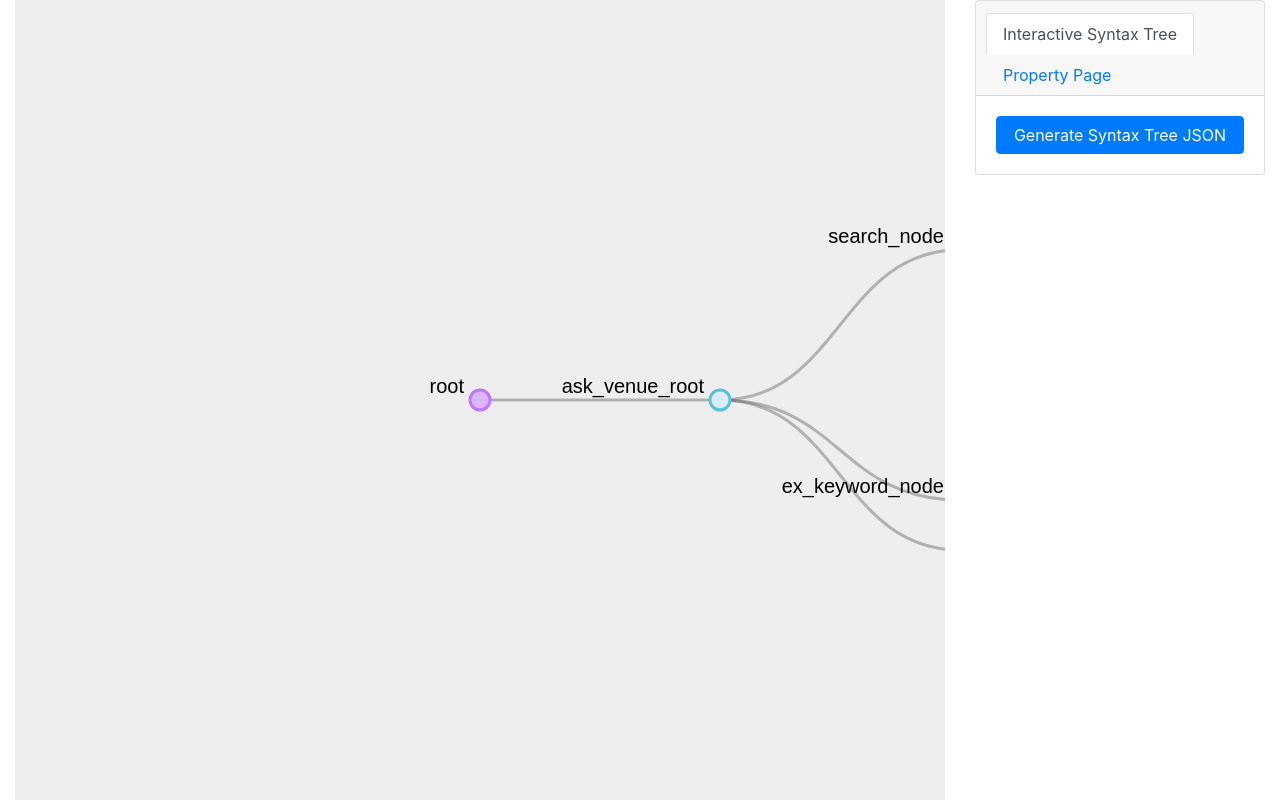
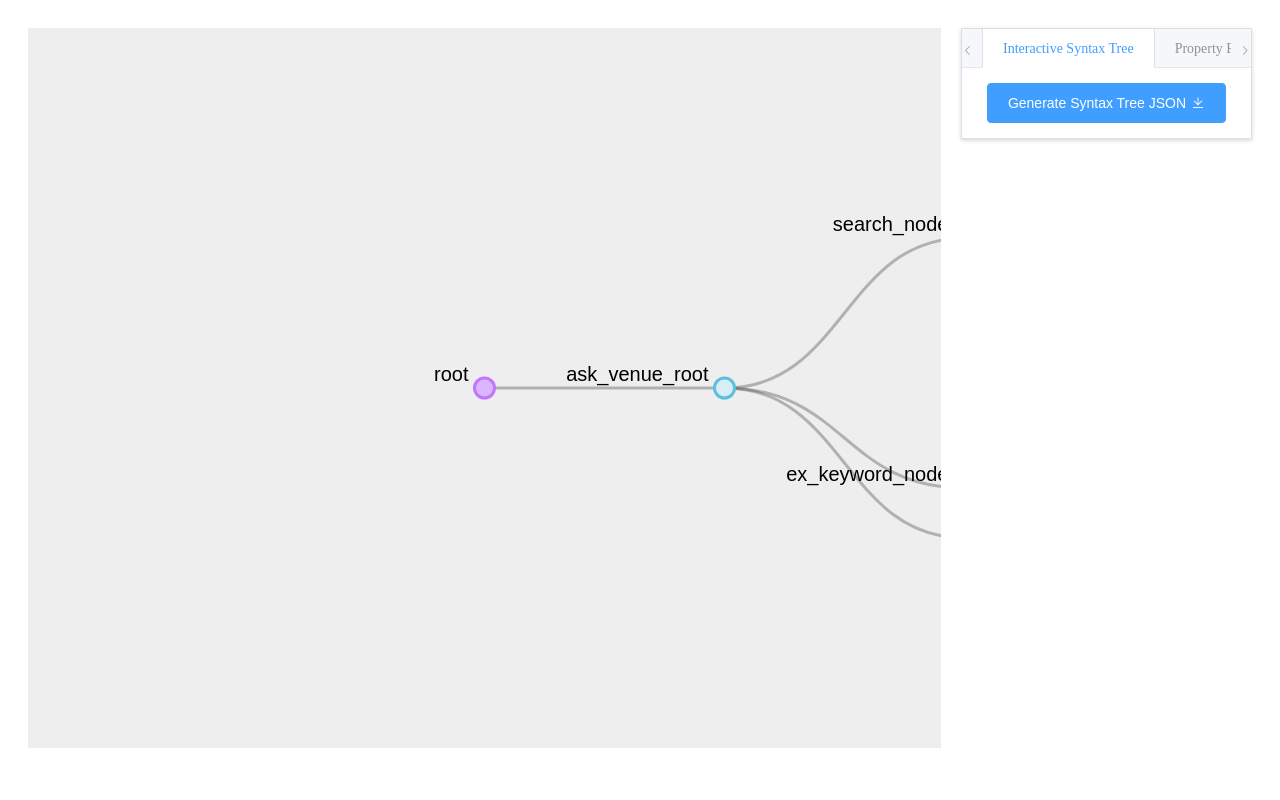
Before and after one commit to wzyjerry/interactive-syntax-tree, a Vue app: page /#/ in a window 1280 px wide. Built offline with nearby package versions, Linux system fonts and the light colour scheme.

Commit message:
放弃bootstrap4，改用element-ui。发布0.2版demo，完成属性编辑。尚有若干细节待完善。

```diff
--- a/jsconfig.json
+++ b/jsconfig.json
@@ -5,7 +5,6 @@
     "typeAcquisition": {
         "include": [
             "d3",
-            "bootstrap",
             "stylus"
         ]
     }
--- a/src/components/InteractiveSyntaxTree.vue
+++ b/src/components/InteractiveSyntaxTree.vue
@@ -1,80 +1,146 @@
 <template>
-  <div class="container-fluid">
-    <div class="row">
-      <div class="col-9">
-        <svg
-          height="100vh"
-          width="100%" />
-      </div>
-      <div class="col-3">
-        <div
-          id="tab-control"
-          class="card">
-          <div class="card-header">
-            <ul class="nav nav-tabs card-header-tabs">
-              <li class="nav-item">
-                <a
-                  id="tab-link-ist"
-                  href="#"
-                  class="nav-link active"
-                  @click="linkISTClick">Interactive Syntax Tree</a>
-              </li>
-              <li class="nav-item">
-                <a
-                  id="tab-link-prop"
-                  href="#"
-                  class="nav-link"
-                  @click="linkPropClick">Property Page</a>
-              </li>
-            </ul>
-          </div>
-          <div
-            id="tab-ist"
-            class="card-body">
-            <div class="button-group d-flex">
-              <button
-                class="btn btn-primary w-100"
-                @click="save">Generate Syntax Tree JSON</button>
-            </div>
-          </div>
-          <div
-            id="tab-prop"
-            class="card-body"
-            hidden>
-            <form>
-              <div
-                v-if="nodeProp
-                  && (nodeProp.data.type == 'order'
-                  || nodeProp.data.type == 'pickone'
-                || nodeProp.data.type == 'exchangeable')"
-                class="form-group row">
-                <label
-                  for="nodeTypeSelect"
-                  class="col-form-label col-3">Type</label>
-                <select
-                  id="nodeTypeSelect"
-                  v-model="nodeProp.data.type"
-                  class="custom-select col-9">
-                  <option>order</option>
-                  <option>pickone</option>
-                  <option>exchangeable</option>
-                </select>
-              </div>
-              <div
-                v-if="nodeProp && nodeProp.data.type == 'content'"
-                class="form-group row">
-                <label
-                  for="nodeType"
-                  class="col-form-label col-3">Type</label>
-                <span class="col-form-label col-9">{{ nodeProp.data.type }}</span>
-              </div>
-            </form>
-            <div class="dropdown-divider" />
-          </div>
-        </div>
-      </div>
-    </div>
-  </div>
+  <el-container>
+    <el-main>
+      <el-row :gutter="20">
+        <el-col :span="18">
+          <svg
+            height="90vh"
+            width="100%" />
+        </el-col>
+        <el-col :span="6">
+          <el-tabs
+            type="border-card">
+            <el-tab-pane label="Interactive Syntax Tree">
+              <el-row
+                type="flex"
+                justify="center">
+                <el-button
+                  type="primary"
+                  @click="save">Generate Syntax Tree JSON<i class="el-icon-download el-icon--right"/></el-button>
+              </el-row>
+            </el-tab-pane>
+            <el-tab-pane label="Property Page">
+              <el-form
+                v-if="nodeProp"
+                :model="nodeProp.data"
+                label-width="80px">
+                <el-collapse :value="['common', 'advanced']">
+                  <el-collapse-item
+                    name="common"
+                    title="Common Properties">
+                    <el-form-item
+                      v-if="nodeProp.data.type in {'order':1, 'pickone':2, 'exchangeable':3}"
+                      label="Type">
+                      <el-radio-group v-model="nodeProp.data.type">
+                        <el-radio label="order"/>
+                        <el-radio label="pickone"/>
+                        <el-radio label="exchangeable"/>
+                      </el-radio-group>
+                    </el-form-item>
+                    <el-form-item
+                      v-if="nodeProp.data.type == 'content'"
+                      label="Type">
+                      <el-tag>{{ nodeProp.data.type }}</el-tag>
+                    </el-form-item>
+                    <el-form-item label="Name">
+                      <el-input
+                        v-model="nodeProp.data.name"
+                        placeholder="Name"
+                        clearable/>
+                    </el-form-item>
+                    <el-form-item label="Dropout">
+                      <el-slider
+                        v-model="nodeProp.data.dropout"
+                        :min="0"
+                        :max="1"
+                        :step="0.01"
+                        show-input/>
+                    </el-form-item>
+                  </el-collapse-item>
+                  <el-collapse-item
+                    name="advanced"
+                    title="Advanced Properties">
+                    <el-form-item
+                      v-if="nodeProp.data.type in {'order':1, 'pickone':2, 'exchangeable':3}"
+                      label="Weight">
+                      <el-input-number
+                        v-model="nodeProp.data.weight"
+                        :precision="2"
+                        :step="0.01"
+                        :min="0"/>
+                    </el-form-item>
+                    <el-row v-if="nodeProp.data.type === 'content'">
+                      <el-form-item label="FromFile">
+                        <el-switch v-model="nodeProp.data.from_file"/>
+                      </el-form-item>
+                      <el-form-item
+                        v-if="nodeProp.data.from_file"
+                        label="Filename">
+                        <el-input
+                          v-model="nodeProp.data.filename"
+                          placeholder="Filename"
+                          clearable/>
+                      </el-form-item>
+                      <el-form-item
+                        v-else
+                        label="Content">
+                        <el-tag
+                          v-for="tag in nodeProp.data.content"
+                          :key="tag"
+                          :disable-transitions="false"
+                          closable
+                          @close="removeFromContent(tag)">
+                          {{ tag }}
+                        </el-tag>
+                        <el-input
+                          v-if="contentTagVisible"
+                          ref="saveTagInput"
+                          v-model="contentTag"
+                          class="input-new-tag"
+                          @keyup.enter.native="addToContent"
+                          @blur="addToContent"/>
+                        <el-button
+                          v-else
+                          class="button-new-tag"
+                          size="small"
+                          @click="showContentTagInput">+ New Tag</el-button>
+                      </el-form-item>
+                      <el-form-item
+                        v-if="nodeProp.data.entity"
+                        label="Entity">
+                        <el-input
+                          v-model="nodeProp.data.entity"
+                          placeholder="Entity"
+                          clearable/>
+                      </el-form-item>
+                      <el-form-item label="Cut">
+                        <el-slider
+                          v-model="nodeProp.data.cut"
+                          :min="0"
+                          :max="1"
+                          :step="0.01"
+                          show-input/>
+                      </el-form-item>
+                      <el-form-item
+                        v-if="nodeProp.data.cut && nodeProp.data.cut>0"
+                        label="WordCut">
+                        <el-slider
+                          v-model="nodeProp.data.word_cut"
+                          :min="0"
+                          :max="1"
+                          :step="0.01"
+                          show-input/>
+                      </el-form-item>
+                    </el-row>
+                  </el-collapse-item>
+                </el-collapse>
+              </el-form>
+            </el-tab-pane>
+          </el-tabs>
+        </el-col>
+      </el-row>
+    </el-main>
+  </el-container>
 </template>
 
 <script>
@@ -128,14 +194,19 @@ export default {
       duration: 750,
 
       /* 节点属性 */
+      // 当前选中的节点
       nodeProp: null,
-      sss: 'exchangeable'
+      // 标签添加中
+      contentTagVisible: false,
+      // 标签内容
+      contentTag: null
     };
   },
   watch: {
     nodeProp: {
-      handler: function() {
+      handler: function(val) {
         this.update(this.root);
+        this.centerNode(val);
       },
       deep: true
     }
@@ -245,21 +316,25 @@ export default {
     this.data = venue_data;
     this.hierarchy();
     this.update(this.root);
-    this.zoomListener.scaleTo(this.baseSvg, 2);
     this.centerNode(this.root);
   },
   methods: {
-    linkISTClick: function() {
-      $('#tab-link-ist').addClass('active');
-      $('#tab-link-prop').removeClass('active');
-      $('#tab-ist').removeAttr('hidden');
-      $('#tab-prop').attr('hidden', 'hidden');
+    removeFromContent: function(tag) {
+      this.nodeProp.data.content.splice(this.nodeProp.data.content.indexOf(tag), 1);
     },
-    linkPropClick: function() {
-      $('#tab-link-ist').removeClass('active');
-      $('#tab-link-prop').addClass('active');
-      $('#tab-ist').attr('hidden', 'hidden');
-      $('#tab-prop').removeAttr('hidden');
+    showContentTagInput: function() {
+      this.contentTagVisible = true;
+      this.$nextTick(() => {
+        this.$refs.saveTagInput.$refs.input.focus();
+      });
+    },
+    addToContent: function() {
+      const inputValue = this.contentTag;
+      if (inputValue) {
+        this.nodeProp.data.content.push(inputValue);
+      }
+      this.contentTagVisible = false;
+      this.contentTag = null;
     },
     updateHierarchy: function() {
       const update = function(d, depth) {
@@ -476,6 +551,8 @@ export default {
         .nodeSize([25, maxLabelLength * 8]);
       // 布局
       this.root = tree(this.root);
+      // 删除选中点
+      this.svgGroup.selectAll('g.node .selectCircle').remove();
       /* 绘制节点 */
       const node = this.svgGroup.selectAll('g.node')
         .data(nodes, function(d) {
@@ -495,10 +572,7 @@ export default {
         .attr('r', 0);
       // 绘制初始文字
       nodeEnter.append('text')
-        .style('fill-opacity', 0)
-        .text(function(d) {
-          return d.data.name || d.data.type;
-        });
+        .style('fill-opacity', 0);
       // 绘制交互圈
       nodeEnter.filter(function(d) {
         return d.data.type !== 'content';
@@ -512,10 +586,19 @@ export default {
       // Update
       let nodeUpdate = nodeEnter.merge(node)
         .attr('class', function(d) {
-          return `node ${d.data.type} ${d._children ? 'collapsed' : ''}`;
+          return `node ${d.data.type}${d._children ? ' collapsed' : ''}`;
         });
+      // 绘制选中点
+      nodeUpdate.filter(function(d) {
+        return d === vue.nodeProp;
+      }).append('circle')
+        .attr('class', 'selectCircle')
+        .attr('r', 0.75);
       // 立即更新文字位置
       nodeUpdate.select('text')
+        .text(function(d) {
+          return d.data.name || d.data.type;
+        })
         .attr('x', function(d) {
           return d.children || d._children ? -8 : 8;
         })
@@ -598,7 +681,11 @@ export default {
     },
     // 将节点居中显示
     centerNode: function(node) {
-      this.zoomListener.translateTo(this.baseSvg.transition().duration(this.duration), node.y0, node.x0);
+      this.baseSvg.transition()
+        .duration(this.duration)
+        .call(this.zoomListener.translateTo, node.y0, node.x0)
+        .transition()
+        .call(this.zoomListener.scaleTo, 2);
     },
     // 缩放平移变换事件
     zoom: function() {
@@ -609,6 +696,11 @@ export default {
       const vue = this;
       const result = {};
       Object.assign(result, d.data);
+      for (const key in result) {
+        if (result[key] === null || result[key] === undefined || result[key] === '') {
+          delete result[key];
+        }
+      }
       const children = d.children || d._children;
       if (children) {
         result.children = [];
@@ -686,4 +778,16 @@ circle
 .activeDrag
   .ghostCircle
     display: none
+.el-tag + .el-tag
+  margin-left: 10px
+.button-new-tag
+  margin-left: 10px !important
+  height: 32px !important
+  line-height: 30px !important
+  padding-top: 0 !important
+  padding-bottom: 0 !important
+.input-new-tag
+  width: 90px !important
+  margin-left: 10px !important
+  vertical-align: bottom !important
 </style>
--- a/src/main.js
+++ b/src/main.js
@@ -1,8 +1,7 @@
 import Vue from 'vue';
 import App from './App.vue';
 import router from './router';
-import 'bootstrap/dist/css/bootstrap.min.css';
-import 'bootstrap/dist/js/bootstrap.min.js';
+import './plugins/element.js';
 Vue.config.productionTip = false;
 
 new Vue({
--- /dev/null
+++ b/src/plugins/element.js
@@ -0,0 +1,5 @@
+import Vue from 'vue';
+import Element from 'element-ui';
+import 'element-ui/lib/theme-chalk/index.css';
+
+Vue.use(Element);
```
Also changed, not shown: package.json (+16 -3 lines), 17 other files (tests, documents, lock files or other folders).
